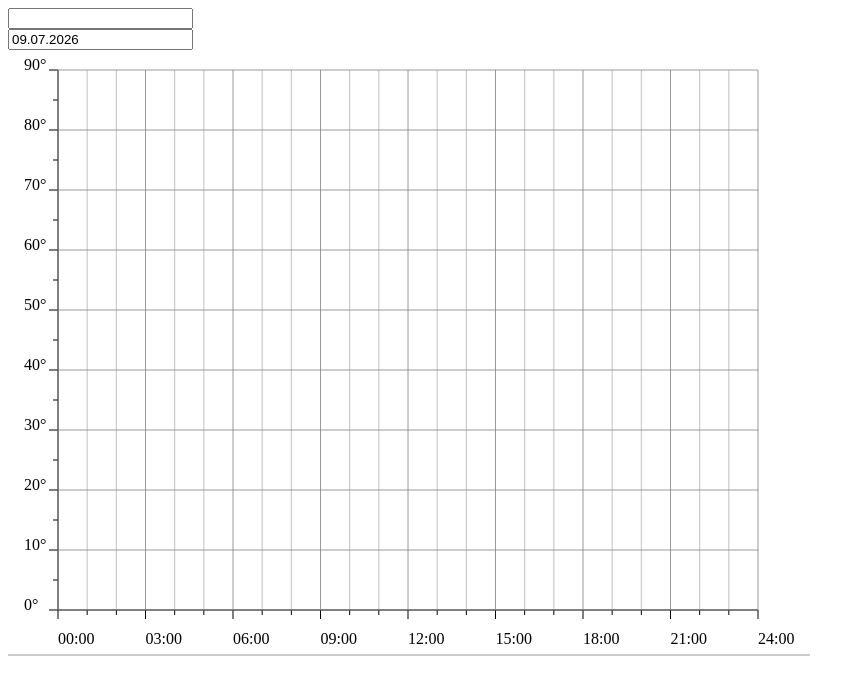
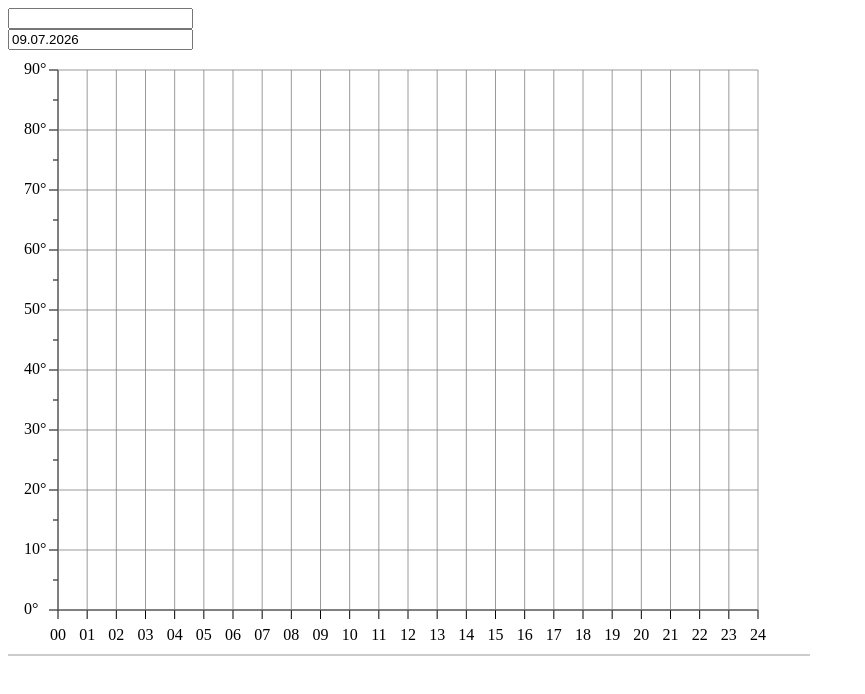
Before and after one commit to Argbjorn/sun-atlas, a React (Vite) app: page / in a window 1280 px wide. Shown: the top 694 px of the page, without its empty margins (0-865 px from the left). Built offline with nearby package versions, Linux system fonts and the light colour scheme.

Commit message:
fix labels offset and position

```diff
--- a/src/App.tsx
+++ b/src/App.tsx
@@ -39,7 +39,7 @@ function App() {
 
   const charts: { points: ChartPoint[], stroke: string }[] = [];
 
-  const xTicks = generateTimeTicks(DateTime.fromJSDate(selectedDate), innerWidth, 1, 3);
+  const xTicks = generateTimeTicks(DateTime.fromJSDate(selectedDate), innerWidth, 1, 1);
   const yTicks = generateAltitudeTicks(innerHeight, 5, 2);
 
   cities.map((city) => {
--- a/src/viz/Axis.tsx
+++ b/src/viz/Axis.tsx
@@ -11,7 +11,9 @@ interface AxisProps {
 function Axis({ ticks, length, orientation, tickDirection }: AxisProps) {
   const minorTickLength = 5
   const majorTickLength = 9
-  const labelOffset = 25
+  const labelOffsetX = 10
+  const labelOffsetY = 25
+  const labelOffset = orientation === 'horizontal' ? labelOffsetX : labelOffsetY
 
 
   let path = 'M 0 0'
@@ -32,8 +34,16 @@ function Axis({ ticks, length, orientation, tickDirection }: AxisProps) {
         .filter((tick) => tick.label)
         .map((tick) => {
           const labelPoint = toPoint(tick.position, (majorTickLength + labelOffset) * tickDirection, orientation)
+          const textAnchor = orientation === 'horizontal' ? 'middle' : (tickDirection === 1 ? 'end' : 'start')
+          const dominantBaseline = orientation === 'horizontal' ? (tickDirection === 1 ? 'hanging' : 'auto') : 'middle'
           return (
-            <text key={tick.label} x={labelPoint.x} y={labelPoint.y}>
+            <text
+              key={tick.label}
+              x={labelPoint.x}
+              y={labelPoint.y}
+              textAnchor={textAnchor}
+              dominantBaseline={dominantBaseline}
+            >
               {tick.label}
             </text>
           )
--- a/src/viz/lib/ticks.ts
+++ b/src/viz/lib/ticks.ts
@@ -11,7 +11,7 @@ export function generateTimeTicks(referenceDate: DateTime, width: number, stepHo
         const position = h === 24 ? width : scaleX(t, width)
         ticks.push({
             position: position,
-            label: (h / stepHours) % labelEveryNth === 0 ? (h === 24 ? '24:00' : t.toFormat('HH:mm')) : undefined
+            label: (h / stepHours) % labelEveryNth === 0 ? (h === 24 ? '24' : t.toFormat('HH')) : undefined
         })
     }
     return ticks
```
